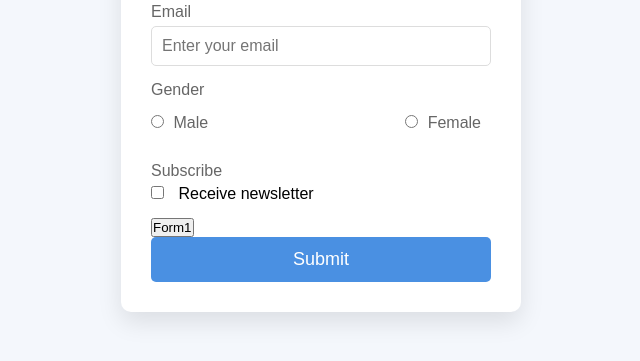
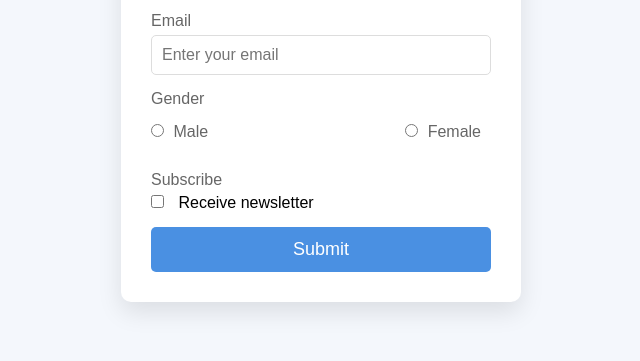
Before and after one commit to arnab825/Practice, a plain HTML site: page index.html in a window 1280 px wide. Shown: the part 321-682 px from the top of the page, without its empty margins (319-959 px from the left). Drawn offline with Linux system fonts and the light colour scheme.

Commit message:
changes down

```diff
--- a/index.html
+++ b/index.html
@@ -32,7 +32,6 @@
                 <label for="subscribe">Subscribe</label>
                 <input type="checkbox" id="subscribe" name="subscribe"> Receive newsletter
             </div>
-            <button>Form1</button>
             <button type="submit" class="submit-btn">Submit</button>
         </form>
     </div>
```
